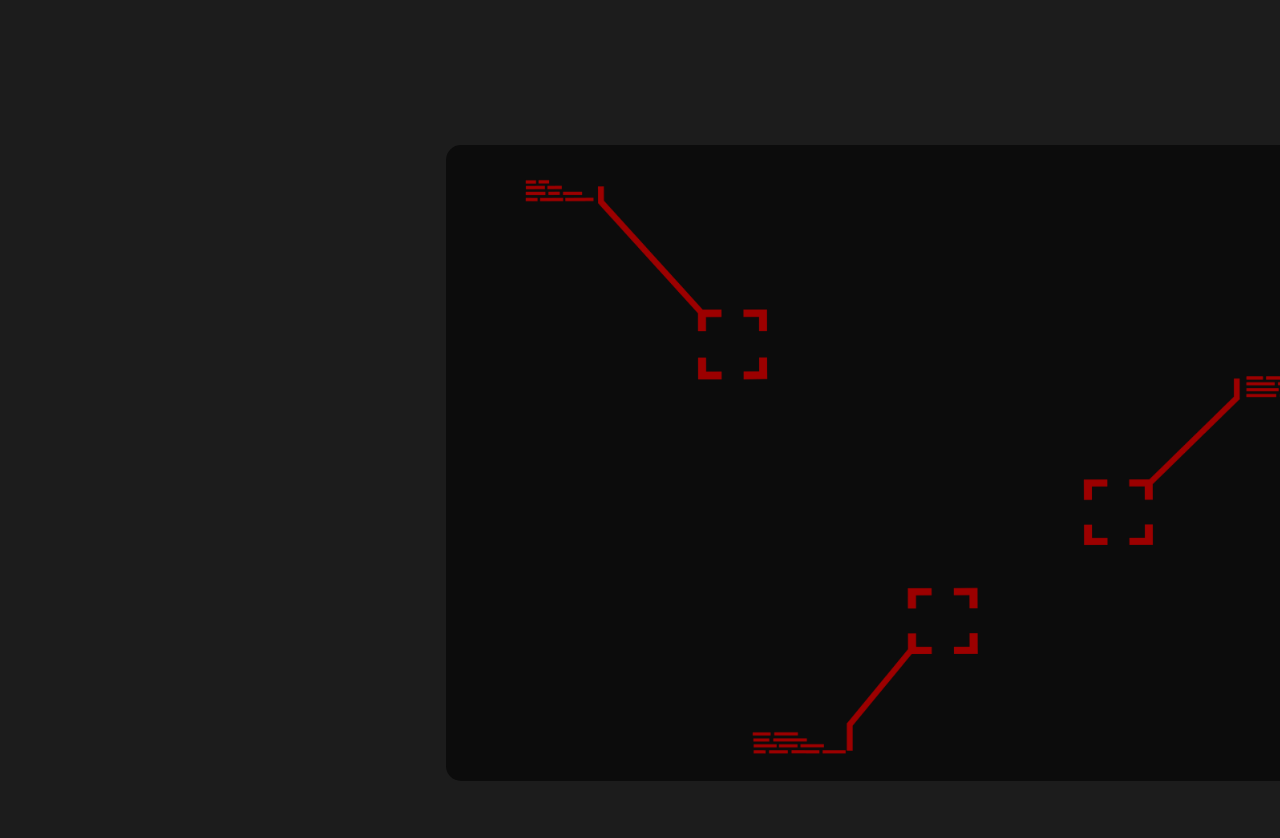
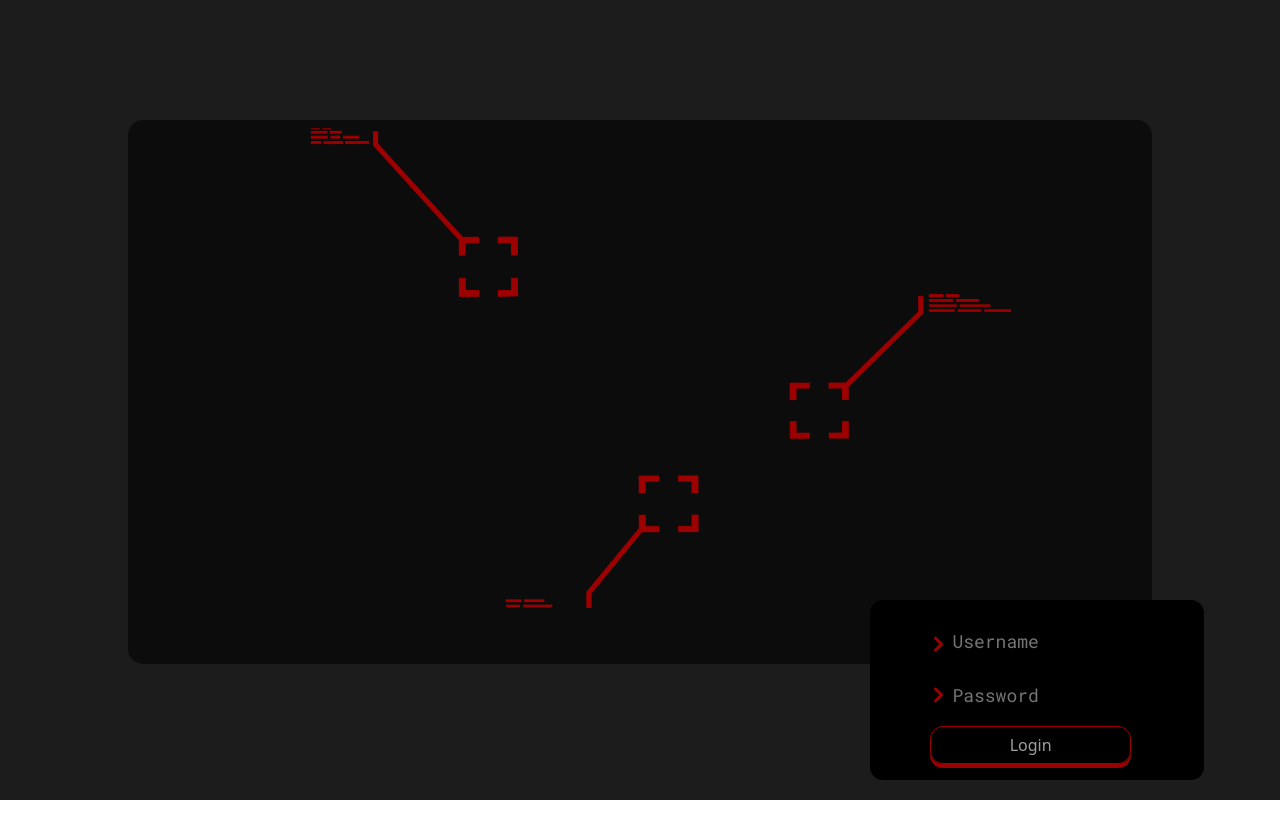
Before and after one commit to kaiser24/VideoAnalytics_Server_Frontend, an Angular app: page /login in a window 1280 px wide. Shown: the top 838 px of the page. After the commit the page ends 800 px from the top, so only its background shows below. Built offline with nearby package versions, Linux system fonts and the light colour scheme.

Commit message:
MAde login view responsive

```diff
--- a/src/app/loginview/loginview.component.css
+++ b/src/app/loginview/loginview.component.css
@@ -19,7 +19,7 @@ textarea:focus, input:focus, input[type]:focus, .uneditable-input:focus {
 /* General styles */
 .login_view_container {
     width: 100%;
-    height: 940px;
+    height: 100%;
     background: rgba(28,28,28,1);
     opacity: 1;
     position: absolute;
@@ -28,13 +28,9 @@ textarea:focus, input:focus, input[type]:focus, .uneditable-input:focus {
     overflow: hidden;
 }
 .center_container {
-    width: 971px;
-    height: 636px;
     background: rgba(12,12,12,1);
     opacity: 1;
     position: absolute;
-    top: 145px;
-    left: 446px;
     border-top-left-radius: 15px;
     border-top-right-radius: 15px;
     border-bottom-left-radius: 15px;
@@ -51,10 +47,6 @@ textarea:focus, input:focus, input[type]:focus, .uneditable-input:focus {
     background-size: cover;
     opacity: 1;
     position: absolute;
-    top: 0px;
-    left: 0px;
-    top: 700px;
-    left: 1445px;
     overflow: hidden;
 }
 .login_form_background {
@@ -147,15 +139,109 @@ textarea:focus, input:focus, input[type]:focus, .uneditable-input:focus {
 }
 
 .inner_picture {
-    width: 821px;
-    height: 607px;
     background: url("../../assets/images/loginview_images/login_bkg_image.png");
     background-repeat: no-repeat;
     background-position: center center;
     background-size: cover;
     opacity: 1;
     position: absolute;
-    top: 159px;
-    left: 521px;
     overflow: hidden;
 }
+
+
+/* Only for Mobile */
+.center_container {
+    width: 100%;
+    height: 48%;
+    left: 0px;
+    top: 5%;
+}
+.inner_picture {
+    top: 10%;
+    left: 0;
+    width: 459px;
+    height: 339px;
+}
+.login_form_container {
+    top: 45%;
+    left: 13%;
+}
+/* Only for desktop tablets */
+@media only screen and (min-width: 580px) {
+    .center_container {
+        width: 100%;
+        height: 48%;
+        left: 0px;
+        top: 5%;
+    }
+    .inner_picture {
+        top: 8%;
+        left: 15%;
+        width: 70%;
+        height: 40%;
+    }
+    .login_form_container {
+        top: 50%;
+        left: 26%;
+    }
+}
+
+/* Only for desktop tablets */
+@media only screen and (min-width: 800px) {
+    .center_container {
+        width: 80%;
+        height: 68%;
+        left: 10%;
+        top: 15%;
+    }
+    .inner_picture {
+        top: 22%;
+        left: 16%;
+        width: 68%;
+        height: 50%;
+    }
+    .login_form_container {
+        top: 75%;
+        left: 38%;
+    }
+}
+
+/* Only for desktop browsers */
+@media only screen and (min-width: 1080px) {
+    .center_container {
+        width: 80%;
+        height: 68%;
+        left: 10%;
+        top: 15%;
+    }
+    .inner_picture {
+        top: 16%;
+        left: 24%;
+        width: 55%;
+        height: 60%;
+    }
+    .login_form_container {
+        top: 75%;
+        left: 68%;
+    }
+}
+
+/* Only for desktop browsers */
+@media only screen and (min-width: 1420px) {
+    .center_container {
+        width: 80%;
+        height: 68%;
+        left: 10%;
+        top: 15%;
+    }
+    .inner_picture {
+        top: 16%;
+        left: 28%;
+        width: 45%;
+        height: 65%;
+    }
+    .login_form_container {
+        top: 75%;
+        left: 75%;
+    }
+}
```
